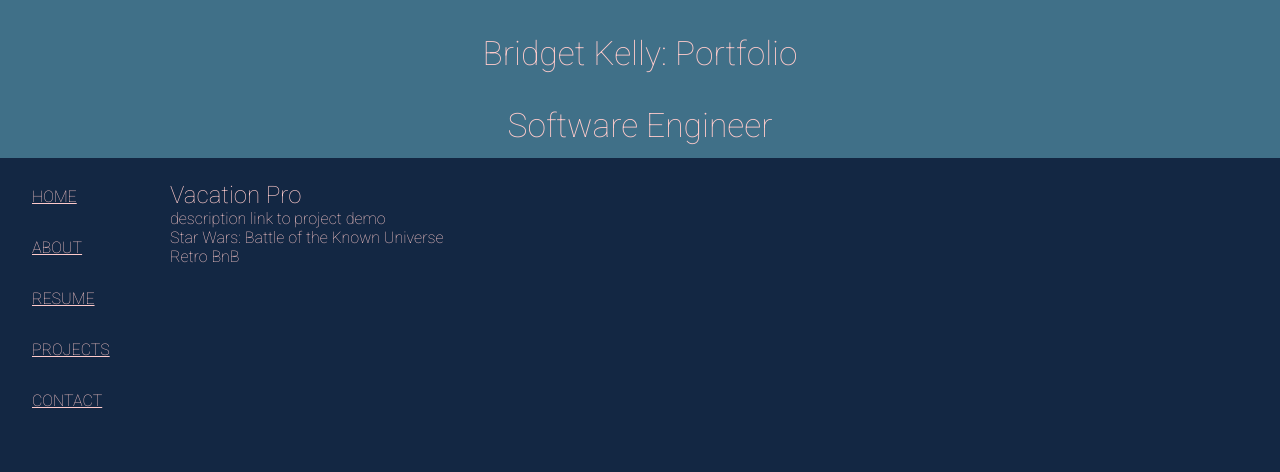
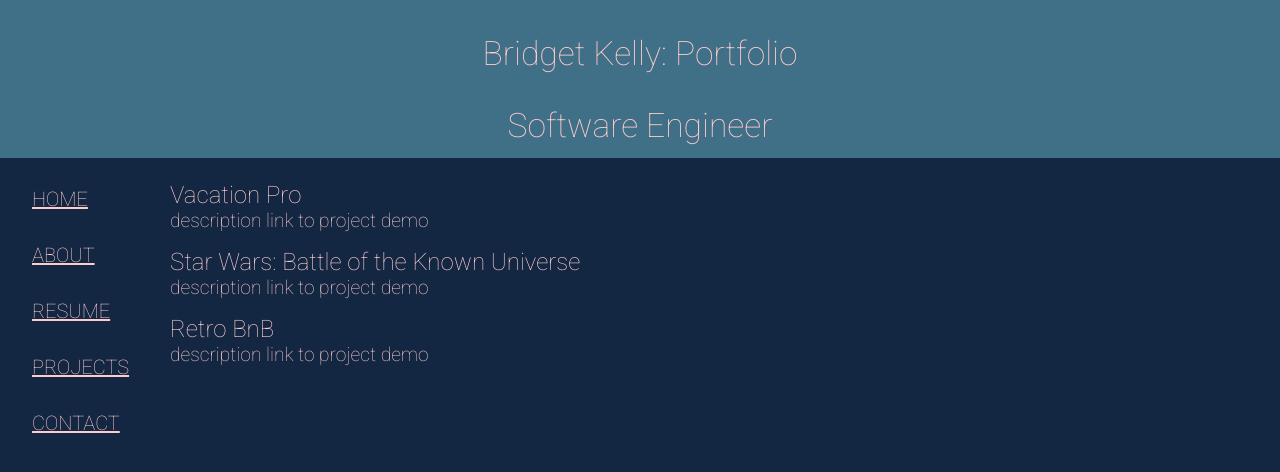
Before and after one commit to bc-kelly/portfolio, a React (Create React App) app: page /projects in a window 1280 px wide. Shown: the top 472 px of the page. Built offline with nearby package versions, Linux system fonts and the light colour scheme.

Commit message:
project skeleton

```diff
--- a/src/NavBar.css
+++ b/src/NavBar.css
@@ -34,13 +34,13 @@ ul {
 
   @media screen and (min-width: 601px) {
     .navbar-link{
-      font-size: 1em;
+      font-size: 1.25em;
     }
   }
 
   @media screen and (max-width: 600px) {
     .navbar-link {
-      font-size: .5em;
+      font-size: .75em;
     }
   }
 
--- a/src/Projects.css
+++ b/src/Projects.css
@@ -8,3 +8,31 @@
 .project-title {
     font-size: 1.5em;
 }
+
+.indiv-proj {
+    margin-bottom: 2vh;
+}
+
+@media screen and (min-width: 601px) {
+    .project-title{
+      font-size: 1.5em;
+    }
+  }
+
+  @media screen and (max-width: 600px) {
+    .project-title {
+      font-size: 1em;
+    }
+  }
+
+  @media screen and (min-width: 601px) {
+    .details{
+      font-size: 1.2em;
+    }
+  }
+
+  @media screen and (max-width: 600px) {
+    .details {
+      font-size: .8em;
+    }
+  }
--- a/src/Projects.js
+++ b/src/Projects.js
@@ -4,7 +4,7 @@ import './Projects.css';
 function Projects() {
   return (
     <div className = "projects-div">
-      <div>
+      <div className="indiv-proj">
         <div className = "project-title">Vacation Pro </div>
         <div className="details">
           description
@@ -12,11 +12,21 @@ function Projects() {
           demo
         </div>
       </div>
-      <div>
-        Star Wars: Battle of the Known Universe
+      <div className="indiv-proj">
+        <div className = "project-title"> Star Wars: Battle of the Known Universe</div>
+        <div className="details">
+          description
+          link to project
+          demo
+        </div>
       </div>
-      <div>
-        Retro BnB
+      <div className="indiv-proj">
+        <div className = "project-title"> Retro BnB</div>
+        <div className="details">
+          description
+          link to project
+          demo
+        </div>
       </div>
     </div>
   );
```
